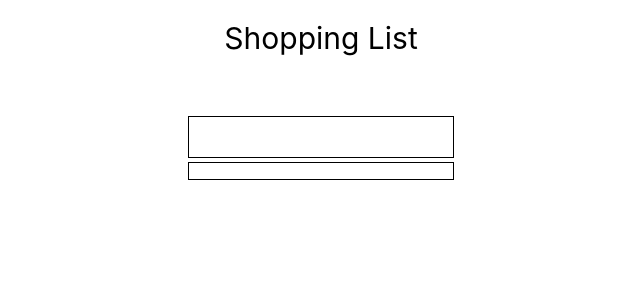
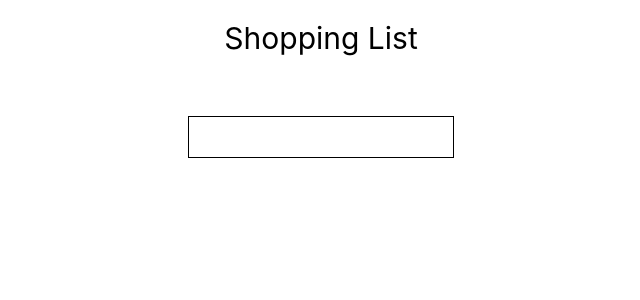
Before and after one commit to Krishan303/react-practice, a React (Create React App) app: page / in a window 1280 px wide. Shown: the top 300 px of the page, without its empty margins (319-959 px from the left). Built offline with nearby package versions, Linux system fonts and the light colour scheme.

Commit message:
Fixed bugs and added CSS

```diff
--- a/src/shoppingList.js/ShoppingComp.js
+++ b/src/shoppingList.js/ShoppingComp.js
@@ -56,19 +56,19 @@ const ShoppingComp = () => {
           className="p-2 border border-black mt-10 mb-1"
           onChange={(e) => handleTextChange(e)}
         />
-        <div className="border border-black p-2 flex flex-col">
+        {input && <div className="border border-black p-2 flex flex-col">
           {apiResponse.map((list) => {
             return (
               <div className="flex justify-between">
-                <div onClick={() => handleTickClick(list)}>✅</div>
+                <div className="cursor-pointer" onClick={() => handleTickClick(list)}>✅</div>
                 <div className={`${!isTick[list] ? "" : "line-through"}`}>
                   {list}
                 </div>
-                <div onClick={() => handleCrossClick(list)}>❌</div>
+                <div className="cursor-pointer" onClick={() => handleCrossClick(list)}>❌</div>
               </div>
             );
           })}
-        </div>
+        </div>}
       </div>
     </div>
   );
```
